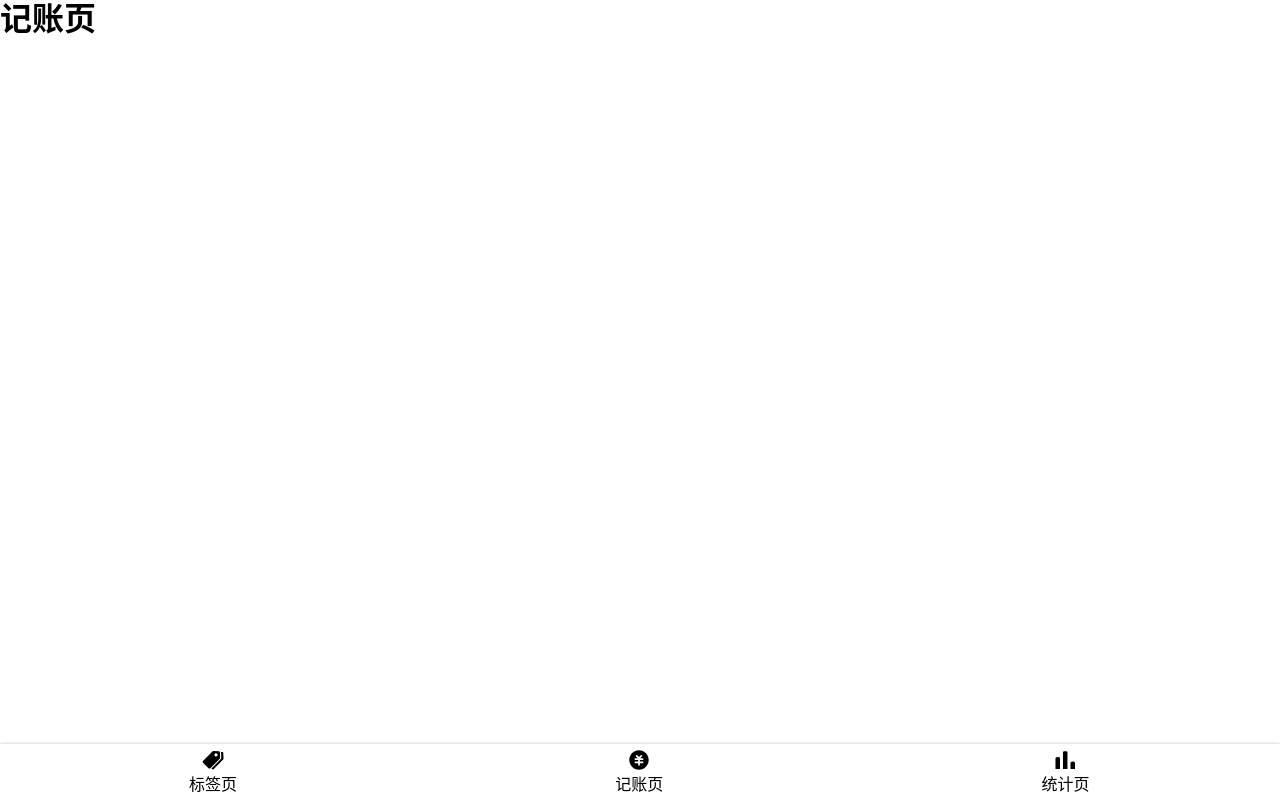
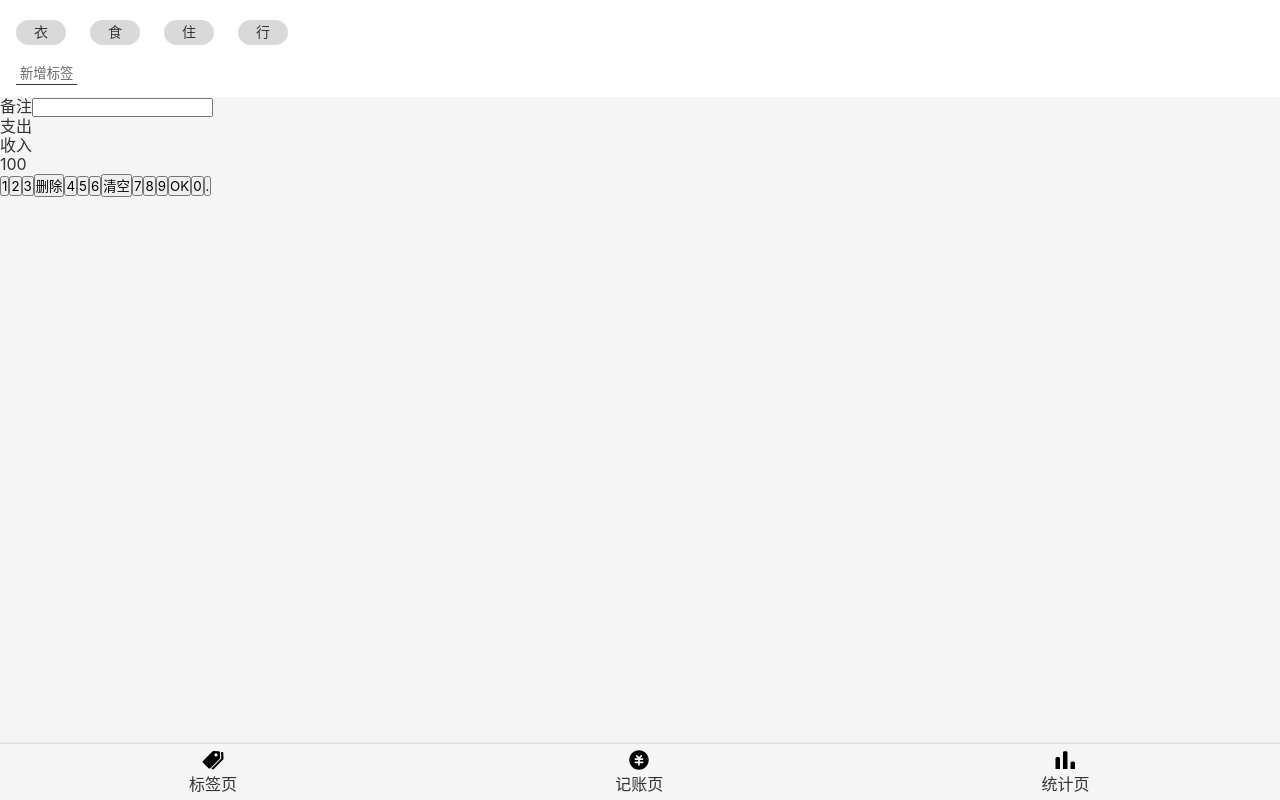
Before and after one commit to MimanchiJiang/React-money, a React app: page / in a window 1280 px wide. Built offline with nearby package versions, Linux system fonts and the light colour scheme.

Commit message:
记账页面UI完成

```diff
--- a/src/App.tsx
+++ b/src/App.tsx
@@ -6,8 +6,13 @@ import Statistics from "./views/statistics";
 import Tags from "./views/tags";
 import Error from "./views/error";
 
+const AppWrapper = styled.div`
+  color: #333;
+`;
+
 function App() {
   return (
+    <AppWrapper>
       <Routes>
         <Route path="/" element={<Money />} />
         <Route path="/tags" element={<Tags />}></Route>
@@ -15,6 +20,7 @@ function App() {
         <Route path="/statistic" element={<Statistics />}></Route>
         <Route path="*" element={<Error />}></Route>
       </Routes>
+    </AppWrapper>
   );
 }
 
--- /dev/null
+++ b/src/components/Layout.tsx
@@ -0,0 +1,22 @@
+import styled from "styled-components";
+import Nav from "components/Nav";
+
+const Wrapper = styled.div`
+  height: 100vh;
+  display: flex;
+  flex-direction: column;
+`;
+const Main = styled.div`
+  flex: 1;
+  overflow: auto;
+`;
+const Layout = (props: any) => {
+  return (
+    <Wrapper>
+      <Main>{props.children}</Main>
+      <Nav></Nav>
+    </Wrapper>
+  );
+};
+
+export default Layout;
--- a/src/index.scss
+++ b/src/index.scss
@@ -21,6 +21,7 @@ body{
   font-family:$font-hei;
   font-size: 16px;
   line-height: 1.2;
+  background: rgb(245,245,245);
 }
 
 .icon{
@@ -28,3 +29,7 @@ body{
   height: 1em;
   display: inline-block;
 }
+button{
+  font-family: inherit;
+
+}
--- a/src/views/money.tsx
+++ b/src/views/money.tsx
@@ -1,22 +1,81 @@
-import Nav from "components/Nav";
 import styled from "styled-components";
-const Wrapper = styled.div`
-  height: 100vh;
-  display: flex;
-  flex-direction: column;
+import Layout from "components/Layout";
+
+const Tags = styled.section`
+  background-color: #fff;
+  padding: 12px 16px;
+  > ol {
+    margin: 0 -12px;
+    > li {
+      background-color: #d9d9d9;
+      border-radius: 18px;
+      display: inline-block;
+      padding: 4px 18px;
+      font-size: 14px;
+      margin: 8px 12px;
+    }
+  }
+  > button {
+    background: none;
+    border: none;
+    border-bottom: 1px solid #333;
+    padding: 2px 4px;
+    margin-top: 8px;
+    color: #666;
+  }
 `;
-const Main = styled.div`
-  flex: 1;
-  overflow: auto;
-`;
+
+const Notes = styled.section``;
+const Category = styled.section``;
+const NumberPad = styled.section``;
 const Money = () => {
   return (
-    <Wrapper>
-      <Main>
-        <h1>记账页</h1>
-      </Main>
-      <Nav />
-    </Wrapper>
+    <Layout>
+      <Tags>
+        <ol>
+          <li>衣</li>
+          <li>食</li>
+          <li>住</li>
+          <li>行</li>
+        </ol>
+        <button>新增标签</button>
+      </Tags>
+      <Notes>
+        <label>
+          <span>备注</span>
+          <input type="text" />
+        </label>
+      </Notes>
+      <Category>
+        <ul>
+          <li>支出</li>
+          <li>收入</li>
+        </ul>
+      </Category>
+
+      <NumberPad>
+        <div>100</div>
+        <div>
+          <button>1</button>
+          <button>2</button>
+          <button>3</button>
+          <button>删除</button>
+
+          <button>4</button>
+          <button>5</button>
+          <button>6</button>
+          <button>清空</button>
+
+          <button>7</button>
+          <button>8</button>
+          <button>9</button>
+          <button>OK</button>
+
+          <button>0</button>
+          <button>.</button>
+        </div>
+      </NumberPad>
+    </Layout>
   );
 };
 
--- a/src/views/statistics.tsx
+++ b/src/views/statistics.tsx
@@ -1,22 +1,10 @@
-import Nav from "components/Nav";
 import styled from "styled-components";
-const Wrapper = styled.div`
-  height: 100vh;
-  display: flex;
-  flex-direction: column;
-`;
-const Main = styled.div`
-  flex: 1;
-  overflow: auto;
-`;
+import Layout from "components/Layout";
 function Statistics() {
   return (
-    <Wrapper>
-      <Main>
-        <h1>统计</h1>
-      </Main>
-      <Nav></Nav>
-    </Wrapper>
+    <Layout>
+      <h1>统计</h1>
+    </Layout>
   );
 }
 
--- a/src/views/tags.tsx
+++ b/src/views/tags.tsx
@@ -1,23 +1,11 @@
-import Nav from "components/Nav";
 import styled from "styled-components";
-const Wrapper = styled.div`
-  height: 100vh;
-  display: flex;
-  flex-direction: column;
-`;
-const Main = styled.div`
-  flex: 1;
-  overflow: auto;
-`;
+import Layout from "components/Layout";
+
 function Tags() {
   return (
-    <Wrapper>
-      <Main>
-        {" "}
-        <h1>home</h1>
-      </Main>
-      <Nav></Nav>
-    </Wrapper>
+    <Layout>
+      <h1>home</h1>
+    </Layout>
   );
 }
 
```
Lines whose indentation alone changed are shown as unchanged.
